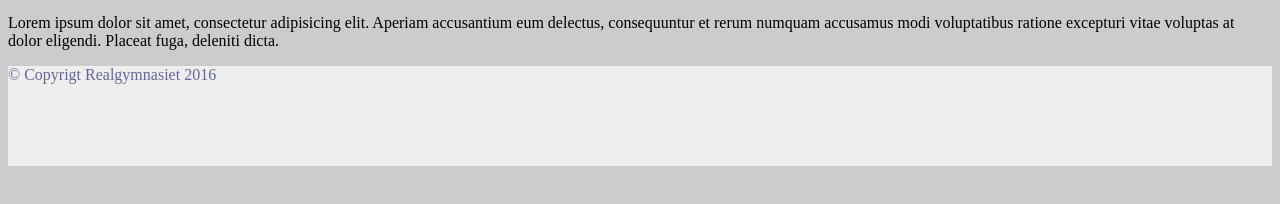
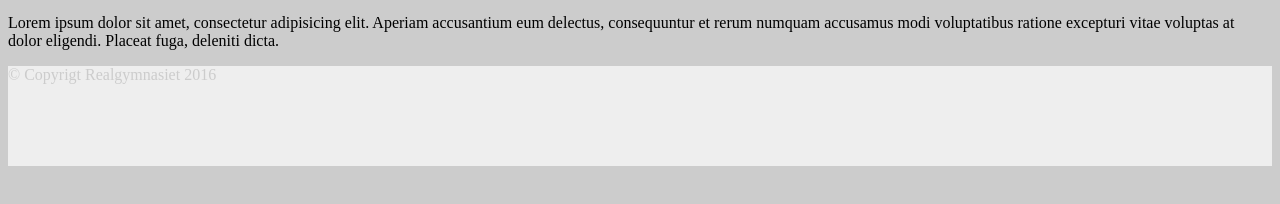
Before and after one commit to real-oaka/accessibility-demo, a plain HTML site: page index.html in a window 1280 px wide. Shown: the part 442-646 px from the top of the page. Drawn offline with Linux system fonts and the light colour scheme.

Commit message:
updated footer

```diff
--- a/css/style.css
+++ b/css/style.css
@@ -20,7 +20,7 @@
 }
 
 .footer{
-    color: #666699;
+    color: #ccc;
     background-color: #eee;
     height: 100px;
     width: 100%;
```
